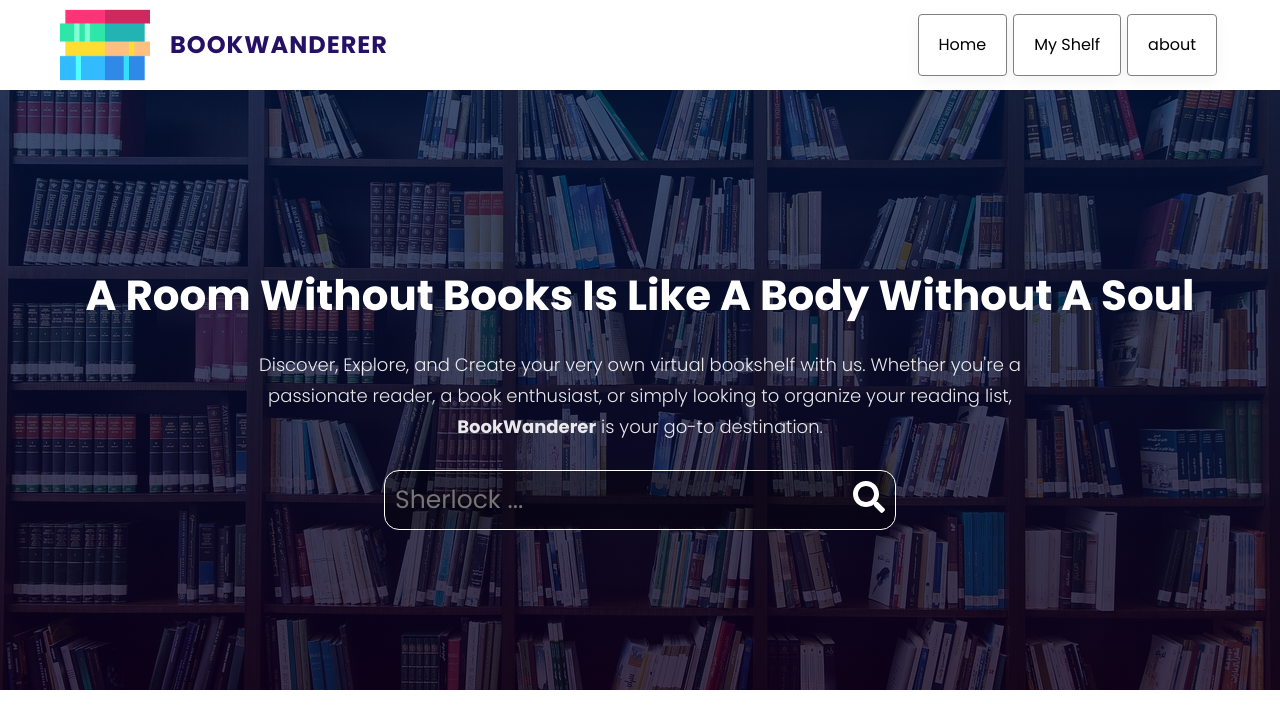
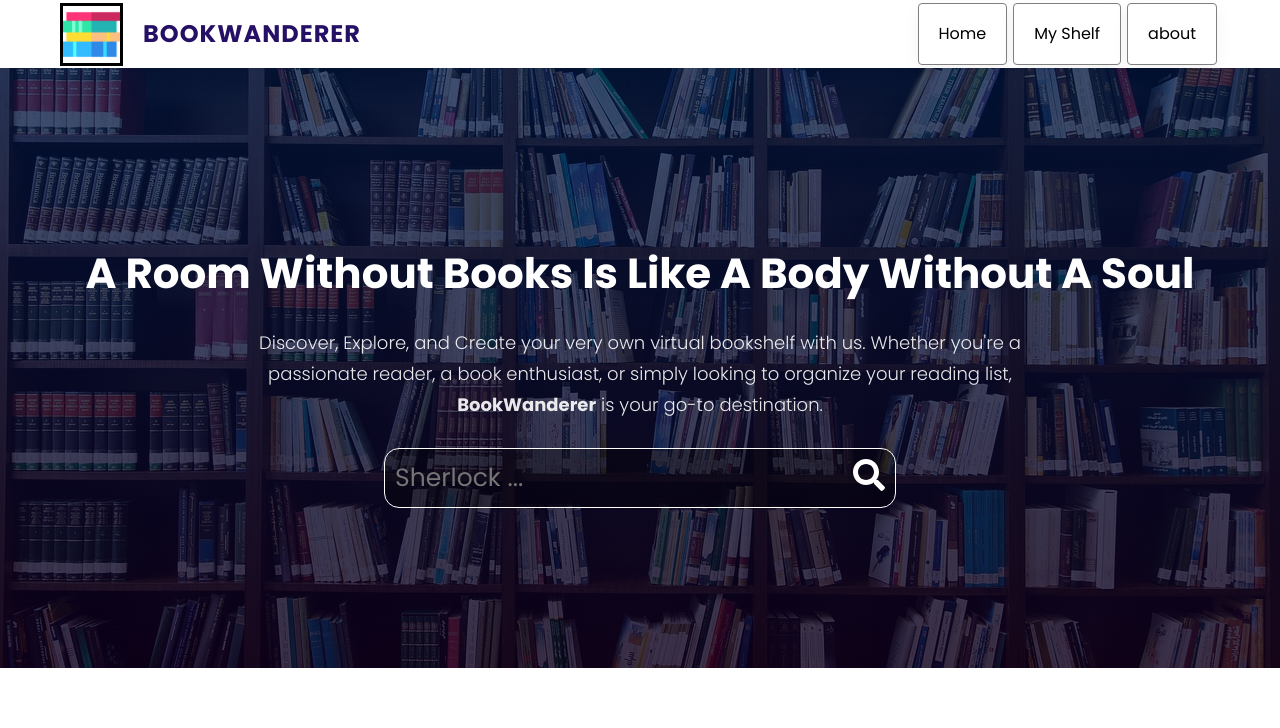
Before and after one commit to shashanksc/BookShelf, a React (Create React App) app: page / in a window 1280 px wide. Shown: the top 728 px of the page. Built offline with nearby package versions, Linux system fonts and the light colour scheme; no server answers.

Commit message:
fix sidebar

```diff
--- a/src/components/Navbar/Navbar.css
+++ b/src/components/Navbar/Navbar.css
@@ -1,5 +1,10 @@
 span{
     color: #261066;
+}
+.logo{
+    width: 70%;
+    height: 70%;
+    border: 3px solid black;
 }
 .navbar{
     box-shadow: rgba(0, 0, 0, 0.1) 0px 10px 15px -3px, rgba(0, 0, 0, 0.05) 0px 4px 6px -2px;
@@ -22,6 +27,7 @@ span{
     transition: var(--transition);
     z-index: 11;
 
+
 }
 .navbar-collapse{
     position: fixed;
@@ -29,7 +35,7 @@ span{
     top: 0;
     z-index: 10;
     border: 1px solid grey;
-    background-color: rgba(255, 255, 255, 0.9);
+    background-color: rgba(74, 93, 150, 0.8);
     height: 100%;
     width: 250px;
     display: flex;
@@ -44,7 +50,7 @@ span{
 .navItem{
     border: 1px solid grey;
     height: 25px;
-    margin: 0px 3px;
+    margin: 3px 3px;
     display: flex;
     justify-content: center;
     align-items: center;
@@ -61,6 +67,7 @@ span{
 }
 
 @media screen and (min-width: 650px){
+
     .navbar-collapse{
         position: relative;
         height: auto;
--- a/src/components/Navbar/Navbar.jsx
+++ b/src/components/Navbar/Navbar.jsx
@@ -13,7 +13,7 @@ const Navbar = () => {
       <div className='container navbar-content flex'>
         <div className='brand-and-toggler flex flex-sb'>
           <Link to = "/" className='navbar-brand flex'>
-            <img src = {logoImg} alt = "site logo" />
+            <img className='logo' src = {logoImg} alt = "site logo" />
             <span className='text-uppercase fw-7 fs-24 ls-1'>BookWanderer</span>
           </Link>
           <button type = "button" className='navbar-toggler-btn' onClick={handleNavbar}>
--- a/src/components/SearchForm/SearchForm.css
+++ b/src/components/SearchForm/SearchForm.css
@@ -20,6 +20,7 @@
   margin-right: 20px;
   width: 92%;
   height:5vh;
+  cursor: pointer;
   background: transparent;
   color: whitesmoke;
   font-size: 2rem;
```
